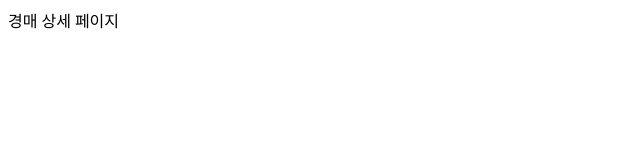
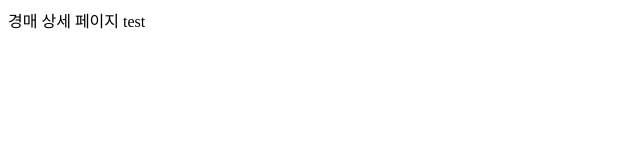
Before and after one commit to next-work-team/Auctify-client, a Next.js app: page /auction-detail-read/ui/AuctionDetailPage in a window 1280 px wide. Shown: the top 160 px of the page, without its empty margins (0-640 px from the left). Built offline with nearby package versions, Linux system fonts and the light colour scheme.

Commit message:
test: CI 테스트

```diff
--- a/app/auction/[id]/page.tsx
+++ b/app/auction/[id]/page.tsx
@@ -1,4 +1,4 @@
-import { AuctionDetailPage } from '@/pages/auction-read';
+import { AuctionDetailPage } from '@/pages/auction-detail-read';
 
 export default function Page() {
   return <AuctionDetailPage />;
--- a/src/pages/auction-detail-read/ui/AuctionDetailPage.tsx
+++ b/src/pages/auction-detail-read/ui/AuctionDetailPage.tsx
@@ -1,3 +1,3 @@
 export default function AuctionDetailPage() {
-  return <>경매 상세 페이지</>;
+  return <>경매 상세 페이지 test</>;
 }
```
